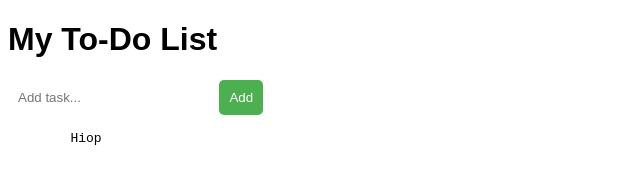
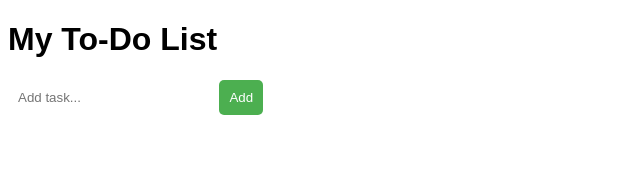
Before and after one commit to Synchrotek/To-do-webApp, a plain HTML site: page index.html in a window 1280 px wide. Shown: the full height of the page, 0-640 px from the left. Drawn offline with Linux system fonts and the light colour scheme.

Commit message:
Update index.html

```diff
--- a/index.html
+++ b/index.html
@@ -13,8 +13,5 @@
     <ul id="taskList"></ul>
     <script src="script.js"></script>
 </body>
-    <pre>
-        Hiop
-    </pre>
 
 </html>
```
